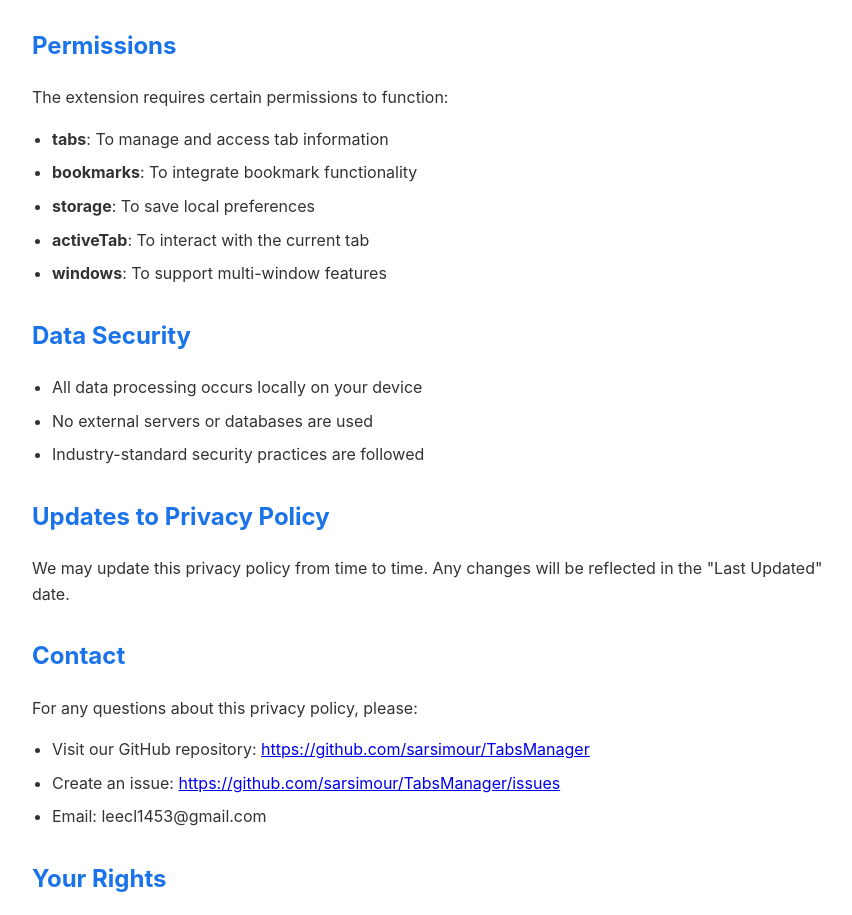
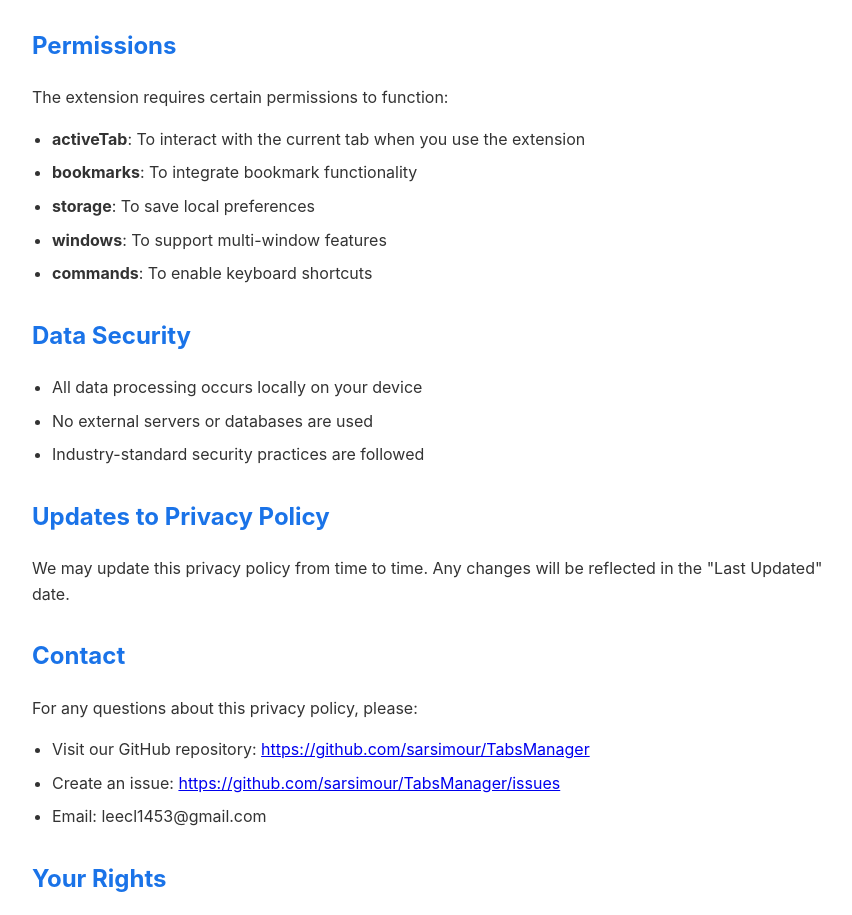
Before and after one commit to sarsimour/TabsManager, a browser extension: page docs/index.html in a window 1280 px wide. Shown: the part 1428-2343 px from the top of the page, without its empty margins (208-1060 px from the left). Drawn offline with Linux system fonts and the light colour scheme.

Commit message:
refactor🔧: Update permissions and documentation

```diff
--- a/docs/index.html
+++ b/docs/index.html
@@ -90,11 +90,11 @@
     <h2>Permissions</h2>
     <p>The extension requires certain permissions to function:</p>
     <ul>
-        <li><strong>tabs</strong>: To manage and access tab information</li>
+        <li><strong>activeTab</strong>: To interact with the current tab when you use the extension</li>
         <li><strong>bookmarks</strong>: To integrate bookmark functionality</li>
         <li><strong>storage</strong>: To save local preferences</li>
-        <li><strong>activeTab</strong>: To interact with the current tab</li>
         <li><strong>windows</strong>: To support multi-window features</li>
+        <li><strong>commands</strong>: To enable keyboard shortcuts</li>
     </ul>
 
     <h2>Data Security</h2>
```
Also changed, not shown: manifest.json, 2 other files.
